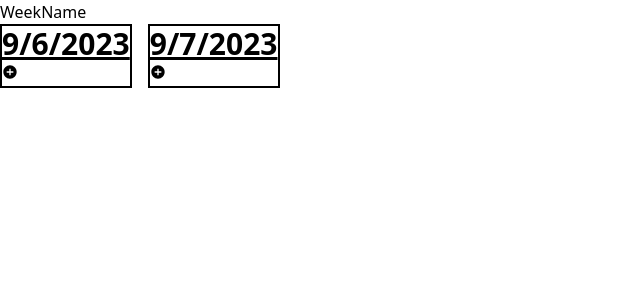
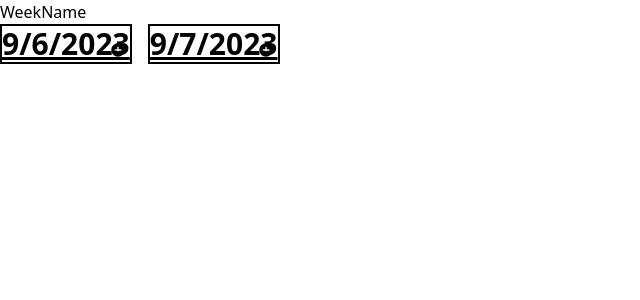
Before and after one commit to funwithlasers/todo-calendar, a React (Create React App) app: page / in a window 1280 px wide. Shown: the top 300 px of the page, without its empty margins (0-640 px from the left). Built offline with nearby package versions, Linux system fonts and the light colour scheme; data requests are answered from the project's data file.

Commit message:
position icon

```diff
--- a/src/components/ChoreCreate.js
+++ b/src/components/ChoreCreate.js
@@ -40,8 +40,8 @@ function ChoreCreate({ date }) {
   };
 
   return (
-    <div className='chore-create'>
-      <button className='button' onClick={handleModal}>
+    <div className='chore-create relative'>
+      <button className='button absolute bottom-1 right-1' onClick={handleModal}>
         <CreateIcon />
       </button>
       {modal()}
```
